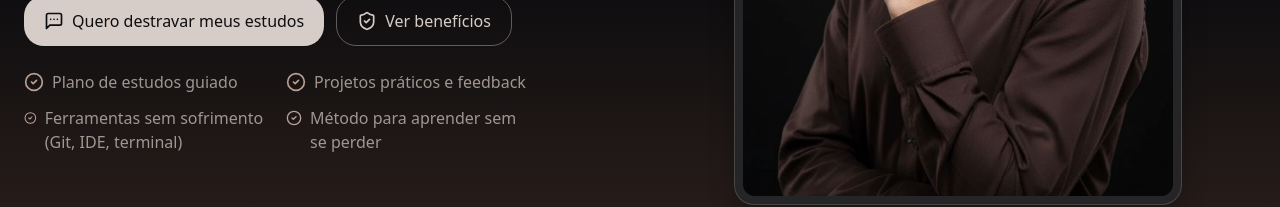
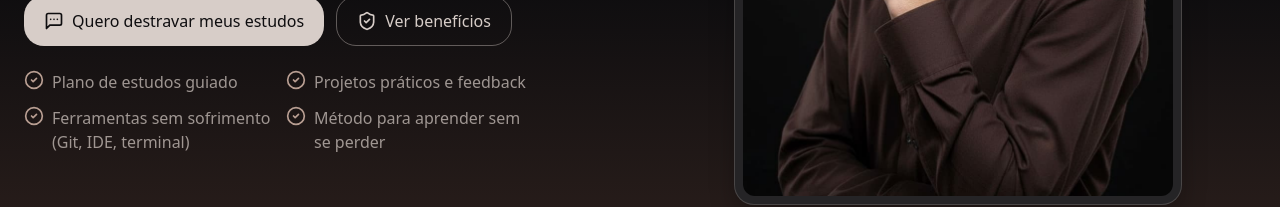
Before and after one commit to juaoantonio/mentoria-landing, a React (Vite) app: page / in a window 1280 px wide. Shown: the part 486-693 px from the top of the page. Built offline with nearby package versions, Linux system fonts and the light colour scheme.

Commit message:
fix: adjust styling for list items in App component

```diff
--- a/src/App.tsx
+++ b/src/App.tsx
@@ -133,7 +133,7 @@ function Hero() {
                                 "Método para aprender sem se perder",
                             ].map((item) => (
                                 <li key={item} className="flex items-start gap-2">
-                                    <CheckCircle2 className="mt-0.5 size-5 text-beaver"/>
+                                    <CheckCircle2 className="size-5 text-beaver min-w-max min-h-max"/>
                                     <span>{item}</span>
                                 </li>
                             ))}
```
